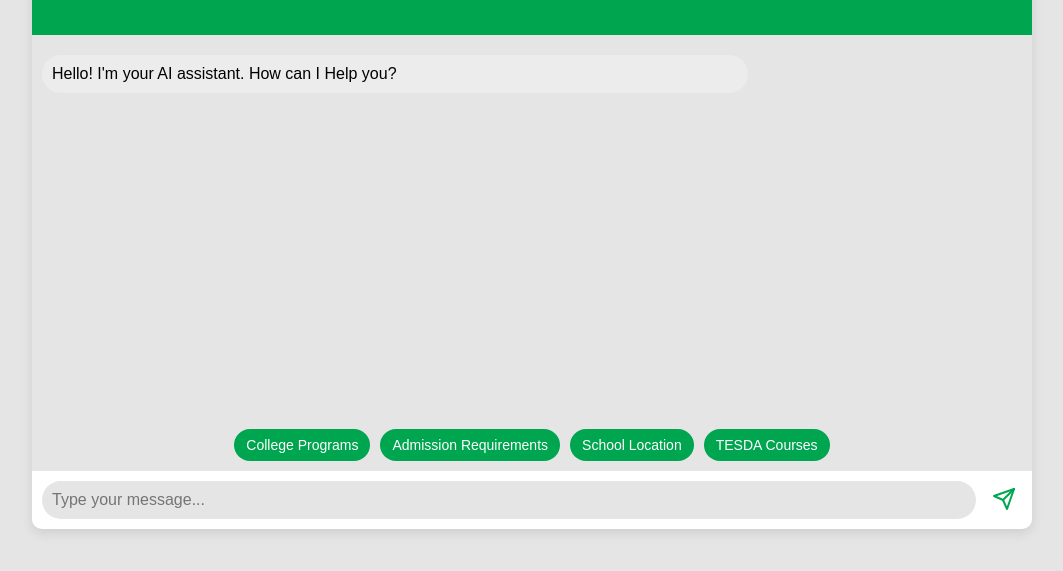
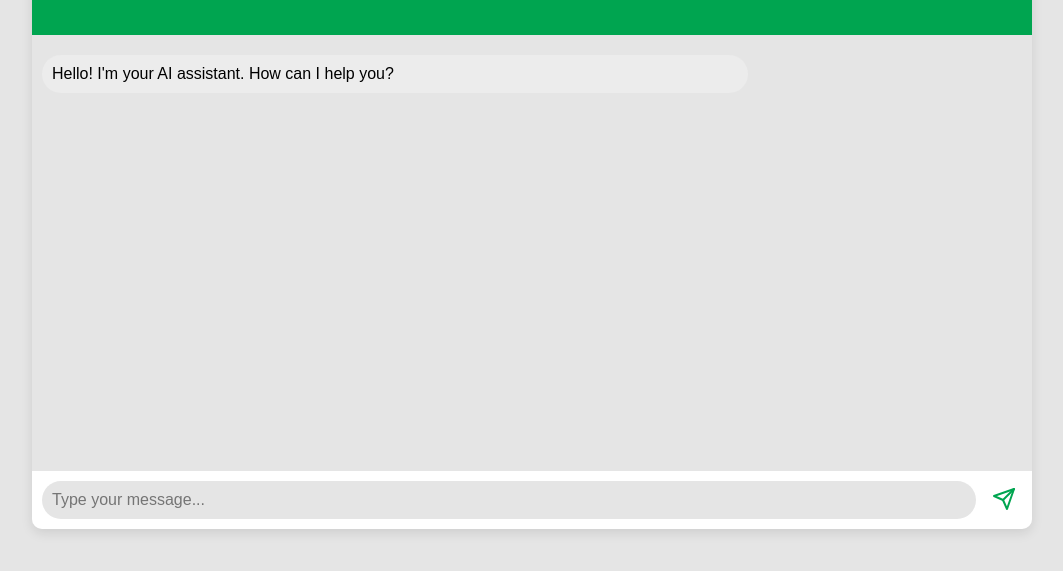
Before and after one commit to stbenildechatbot/stbenildechatbot, a plain HTML site: page index.html in a window 1280 px wide. Shown: the part 171-742 px from the top of the page, without its empty margins (108-1171 px from the left). Drawn offline with Linux system fonts and the light colour scheme.

Commit message:
Update index.html

```diff
--- a/index.html
+++ b/index.html
@@ -13,19 +13,13 @@
         </div>
 
         <div id="chatbox">
-            <div class="bot-message">Hello! I'm your AI assistant. How can I Help you?</div>
+            <div class="bot-message">Hello! I'm your AI assistant. How can I help you?</div>
         </div>
-                    <!-- Suggested Questions at Bottom -->
-                    <div class="suggestions">
-                        <button onclick="populateQuestion('What are the college programs available?')">College Programs</button>
-                        <button onclick="populateQuestion('What are the admission requirements?')">Admission Requirements</button>
-                        <button onclick="populateQuestion('Where is the school located?')">School Location</button>
-                        <button onclick="populateQuestion('Can you tell me about TESDA courses?')">TESDA Courses</button>
-                    </div>
+
+        <!-- Suggested Questions at Bottom -->
+        <div class="suggestions"></div>
 
         <div class="input-container">
-
-
             <input type="text" id="userInput" placeholder="Type your message..." autocomplete="off">
             <button id="send" onclick="sendMessage()">
                 <svg xmlns="http://www.w3.org/2000/svg" viewBox="0 0 24 24" fill="none" stroke="currentColor" stroke-width="2" stroke-linecap="round" stroke-linejoin="round" class="feather feather-send">
```
